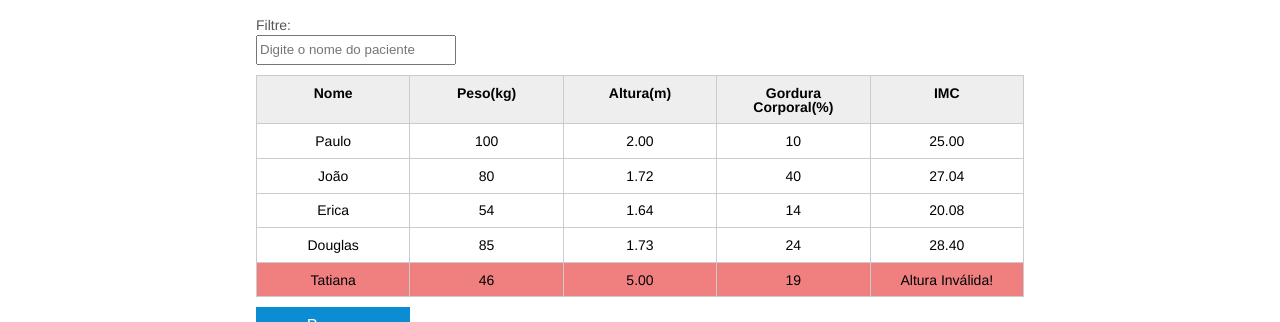
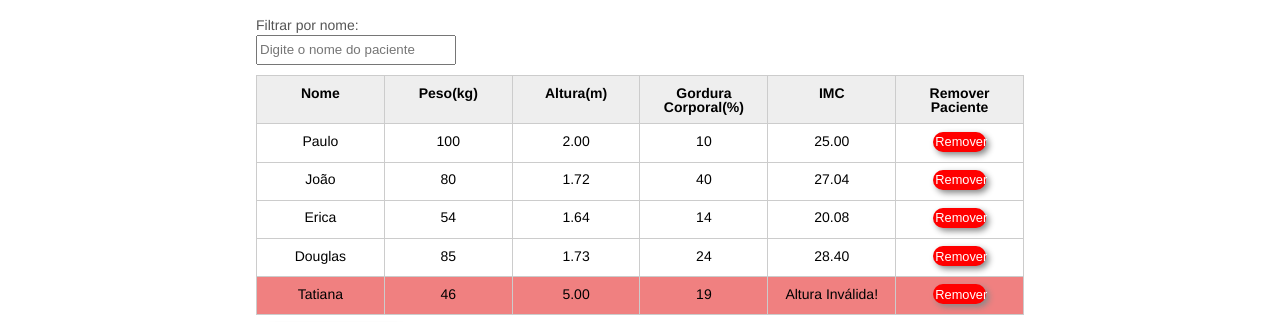
Before and after one commit to FelipeSHonorato/calculadora-imc-javascript, a plain HTML site: page index.html in a window 1280 px wide. Shown: the part 123-445 px from the top of the page. Drawn offline with Linux system fonts and the light colour scheme.

Commit message:
feat: Adicionado botão para remover paciente.

```diff
--- a/css/index.css
+++ b/css/index.css
@@ -111,6 +111,8 @@ button{
     display: block;
     clear: both;
     margin: 10px 0px;
+	box-shadow: 3px 3px 6px #888888;
+	border-radius: 1rem;
 
 }
 
@@ -155,3 +157,26 @@ button[disabled=disabled], button:disabled {
 .invisivel{
 	display: none;
 }
+
+.erro-ajax{
+	color: red;
+}
+
+#titulo-form{
+	margin-top: 2rem;
+}
+
+.botao-remover{
+	padding: .2em .2em;
+	border: 0;
+	font-size: 0.8rem;
+	cursor: pointer;
+	margin: 0 auto;
+	margin-top: -3px;
+	color: #fff;
+	background-color:red;
+	width: 50%;
+    display: block;
+    clear: both;
+	border-radius: 1rem;
+}
--- a/index.html
+++ b/index.html
@@ -2,7 +2,7 @@
 <html lang="pt-br">
   <head>
     <meta charset="UTF-8" />
-    <title>Aparecida Nutrição</title>
+    <title>Calculadora de IMC</title>
     <link rel="icon" href="favicon.ico" type="image/x-icon" />
     <link rel="stylesheet" type="text/css" href="css/reset.css" />
     <link rel="stylesheet" type="text/css" href="css/index.css" />
@@ -10,13 +10,13 @@
   <body>
     <header>
       <div class="container">
-        <h1 class="titulo">Aparecida Nutrição</h1>
+        <h1 class="titulo">Calculadora de IMC</h1>
       </div>
     </header>
     <main>
       <section class="container">
         <h2>Meus pacientes</h2>
-        <label for="filtrar-tabela">Filtre:</label>
+        <label for="filtrar-tabela">Filtrar por nome:</label>
         <input
           type="text"
           name="filtro"
@@ -31,6 +31,7 @@
               <th>Altura(m)</th>
               <th>Gordura Corporal(%)</th>
               <th>IMC</th>
+              <th>Remover Paciente</th>
             </tr>
           </thead>
           <tbody id="tabela-pacientes">
@@ -40,6 +41,14 @@
               <td class="info-altura">2.00</td>
               <td class="info-gordura">10</td>
               <td class="info-imc">0</td>
+              <td class="info-remove">
+                <button
+                  class="botao-remover"
+                  onclick="removerPaciente(event.target)"
+                >
+                  Remover
+                </button>
+              </td>
             </tr>
 
             <tr class="paciente">
@@ -48,6 +57,14 @@
               <td class="info-altura">1.72</td>
               <td class="info-gordura">40</td>
               <td class="info-imc">0</td>
+              <td class="info-remove">
+                <button
+                  class="botao-remover"
+                  onclick="removerPaciente(event.target)"
+                >
+                  Remover
+                </button>
+              </td>
             </tr>
 
             <tr class="paciente">
@@ -56,6 +73,14 @@
               <td class="info-altura">1.64</td>
               <td class="info-gordura">14</td>
               <td class="info-imc">0</td>
+              <td class="info-remove">
+                <button
+                  class="botao-remover"
+                  onclick="removerPaciente(event.target)"
+                >
+                  Remover
+                </button>
+              </td>
             </tr>
 
             <tr class="paciente">
@@ -64,6 +89,14 @@
               <td class="info-altura">1.73</td>
               <td class="info-gordura">24</td>
               <td class="info-imc">0</td>
+              <td class="info-remove">
+                <button
+                  class="botao-remover"
+                  onclick="removerPaciente(event.target)"
+                >
+                  Remover
+                </button>
+              </td>
             </tr>
             <tr class="paciente">
               <td class="info-nome">Tatiana</td>
@@ -71,10 +104,18 @@
               <td class="info-altura">5.00</td>
               <td class="info-gordura">19</td>
               <td class="info-imc">0</td>
+              <td class="info-remove">
+                <button
+                  class="botao-remover"
+                  onclick="removerPaciente(event.target)"
+                >
+                  Remover
+                </button>
+              </td>
             </tr>
           </tbody>
         </table>
-        <span id="erro-ajax" class="invisivel"
+        <span id="erro-ajax" class="invisivel erro-ajax"
           >Erro ao buscar os pacientes externos!</span
         >
         <button id="buscar-pacientes" class="botao bto-principal">
@@ -137,8 +178,8 @@
     <script src="./js/botao-novo-paciente.js"></script>
     <script src="./js/insere-linha-paciente.js"></script>
     <script src="./js/cria-objeto-paciente.js"></script>
-    <script src="./js/remover-paciente.js"></script>
-    <script src="./js/filtro-pacientes.js"></script>
-    <script src="./js/buscar-pacientes.js"></script>
+    <script src="./js/remove-paciente.js"></script>
+    <script src="./js/filtra-pacientes.js"></script>
+    <script src="./js/busca-pacientes.js"></script>
   </body>
 </html>
--- a/js/insere-linha-paciente.js
+++ b/js/insere-linha-paciente.js
@@ -11,6 +11,7 @@ function criarNovoTr(paciente) {
   var alturaTd = criarNovoTd(paciente.altura, "info-altura");
   var gorduraTd = criarNovoTd(paciente.gordura, "info-gordura");
   var imcTd = criarNovoTd(paciente.imc, "info-imc");
+  var remover = criarNovoTdBotao();
 
   //Inserimos as tds criadas dentro da tr criada
   pacienteTr.appendChild(nomeTd);
@@ -18,10 +19,12 @@ function criarNovoTr(paciente) {
   pacienteTr.appendChild(alturaTd);
   pacienteTr.appendChild(gorduraTd);
   pacienteTr.appendChild(imcTd);
+  pacienteTr.appendChild(remover);
 
   return pacienteTr;
 }
 
+//Função para criar um td com dados do paciente
 function criarNovoTd(dado, classe) {
   var td = document.createElement("td");
   td.textContent = dado;
@@ -29,3 +32,16 @@ function criarNovoTd(dado, classe) {
 
   return td;
 }
+
+//Função para criar um td para botão remover
+function criarNovoTdBotao() {
+  var td = document.createElement("td");
+  var button = document.createElement("button");
+  button.innerHTML = "Remover";
+  button.classList.add("botao-remover");
+  button.setAttribute("onclick", "removerPaciente(event.target)");
+  td.appendChild(button);
+  td.classList.add("info-remove");
+
+  return td;
+}
--- a/js/remover-paciente.js
+++ b/js/remove-paciente.js
@@ -1,4 +1,4 @@
-// Função para remover um paciente da tabela pacientes
+// Função para remover um paciente da tabela pacientes através de dois clicks
 var pacientes = document.querySelectorAll(".paciente");
 
 //Selecionamos a tabela para ser responsável em delegar a ação
@@ -13,3 +13,12 @@ tabela.addEventListener("dblclick", function (event) {
     event.target.parentNode.remove();
   }, 500);
 });
+
+// Função para remover um paciente da tabela pacientes através do botão remover
+function removerPaciente(elementoClicado) {
+  elementoClicado.closest("tr").classList.add("fadeOut");
+
+  setTimeout(function () {
+    elementoClicado.closest("tr").remove();
+  }, 500);
+}
```
Also changed, not shown: js/busca-pacientes.js (renamed from js/buscar-pacientes.js), js/filtra-pacientes.js (renamed from js/filtro-pacientes.js).
